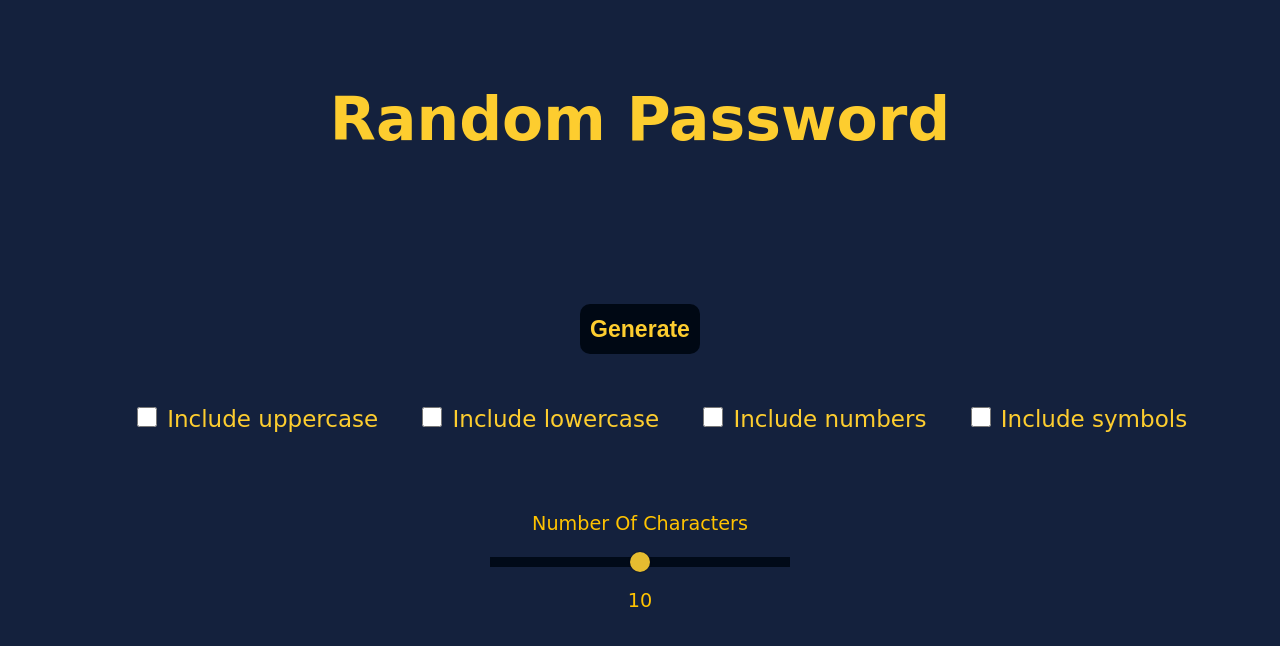
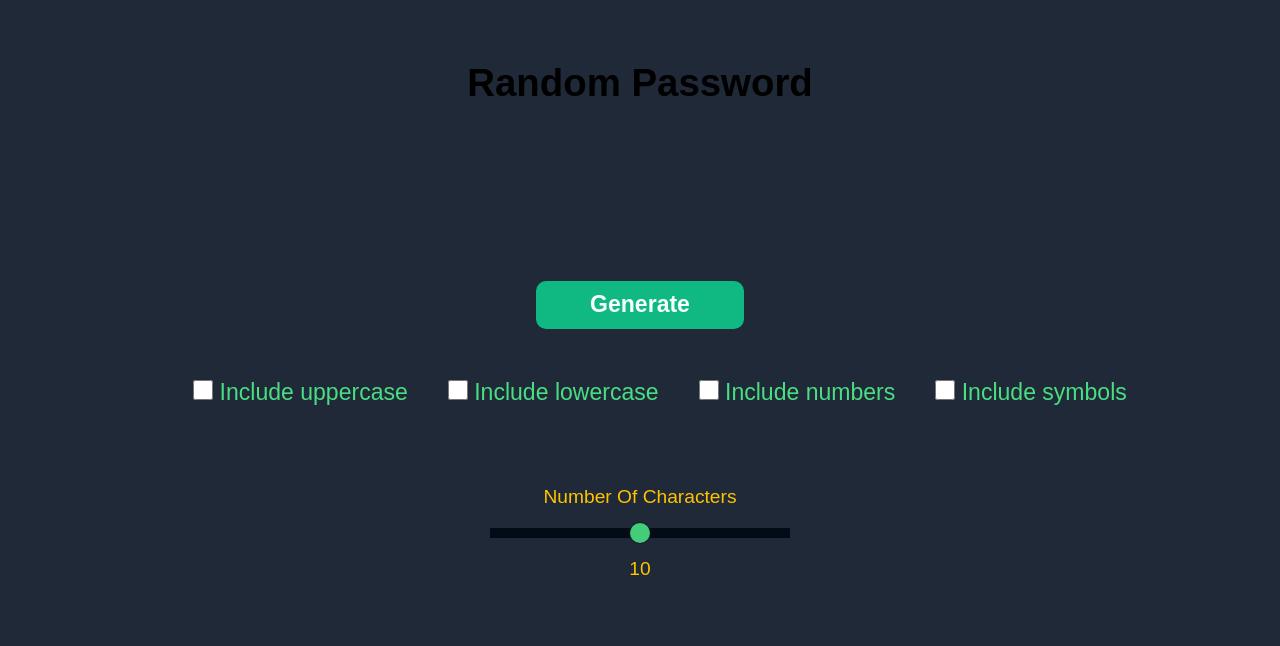
Before and after one commit to mostafa-mahmood/Random-Password-Generator, a plain HTML site: page index.html in a window 1280 px wide. Drawn offline with Linux system fonts and the light colour scheme.

Commit message:
Update Password.css

```diff
--- a/Password.css
+++ b/Password.css
@@ -1,3 +1,11 @@
+/* Reset */
+* {
+    box-sizing: border-box;
+    padding: 0;
+    margin: 0;
+  }
+
+  /* Body styles */
   body {
     display: flex;
     flex-direction: column;
@@ -5,53 +13,75 @@ body {
     align-items: center;
     height: 80vh;
     font-size: larger;
-    font-family: 'Gill Sans Nova', 'DejaVu Sans', sans-serif;
-    background-color: #14213d;
+    font-family: "Karla", sans-serif;
+    background-color: #1f2937;
   }
 
-h1 {
-    font-size: 60px;
-    color: #fdcd2f;
-    font-weight: 800;
+  /* Title styles */
+  .title {
+    margin-top: 5rem;
+    margin-bottom: 2rem;
   }
 
+  .title #f {
+    color: white;
+    font-size: 2.5rem;
+  }
+
+  .title #s {
+    color: #4ade83;
+    font-size: 3.5rem;
+  }
+
+  /* Password container styles */
   #password_container {
     margin: 40px;
     padding-bottom: 30px;
-    font-size: 50px;
-    color: #fdcd2f;
+    font-size: 3rem;
+    min-height: 6rem;
+    min-width: 16rem;
+    color: #4ade83;
   }
 
+  /* Button styles */
   button {
-    height: 50px;
-    width: 120px;
+    min-height: 3rem;
+    min-width: 13rem;
     border: none;
-    background-color: #000814;
-    color: #fdcd2f;
+    background-color: #10b981;
+    color: #f8feff;
     font-size: larger;
     font-weight: 700;
     border-radius: 10px;
-    transition: background-color 0.5s ease;
+    transition: background-color 0.4s ease, color 0.4s ease;
+    font-family: "Karla", sans-serif;
+    padding: 0.3rem;
   }
 
   button:hover {
     cursor: pointer;
-    background-color: #043072;
+    background-color: #e4ebfa;
+    color: black;
   }
 
   button:active {
     background-color: #000814;
   }
 
+  /* Choices styles */
   .choices {
-    color: #fdcd2f;
+    color: #4ade83;
     margin-top: 50px;
     display: flex;
     justify-content: center;
     font-size: larger;
+    font-family: "Karla", sans-serif;
   }
 
-.choices .a, .b, .c, .d {
+  .choices .a,
+  .b,
+  .c,
+  .d {
     padding-left: 40px;
   }
 
@@ -60,12 +90,14 @@ button:active {
     width: 20px;
   }
 
+  /* Range styles */
   .range {
     padding-top: 80px;
     display: flex;
     flex-direction: column;
     justify-content: center;
     text-align: center;
+    font-family: "Karla", sans-serif;
   }
 
   .range label {
@@ -92,7 +124,7 @@ button:active {
     background: #000814;
     outline: none;
     opacity: 0.9;
-    transition: opacity .2s;
+    transition: opacity 0.2s;
   }
 
   #character_range::-webkit-slider-runnable-track {
@@ -109,7 +141,7 @@ button:active {
     appearance: none;
     width: 20px;
     height: 20px;
-    background: #fdcd2f;
+    background: #4ade83;
     cursor: pointer;
     border-radius: 50%;
     box-shadow: 0 0 2px 0 #000814;
@@ -140,13 +172,18 @@ button:active {
     box-shadow: 0 0 2px 0 #000814;
   }
 
+  /* Media query for smaller screens */
   @media (max-width: 600px) {
     body {
       font-size: medium;
       padding: 10px;
     }
 
-    h1 {
+    .title #f {
+      font-size: 40px;
+    }
+
+    .title #s {
       font-size: 40px;
     }
 
@@ -158,7 +195,7 @@ button:active {
 
     button {
       height: 40px;
-        width: 100px;
+      width: 100%;
       font-size: medium;
     }
 
@@ -169,7 +206,10 @@ button:active {
       margin-top: 20px;
     }
 
-    .choices .a, .b, .c, .d {
+    .choices .a,
+    .b,
+    .c,
+    .d {
       padding-left: 0;
       margin-bottom: 10px;
     }
```
Lines whose indentation alone changed are shown as unchanged.
